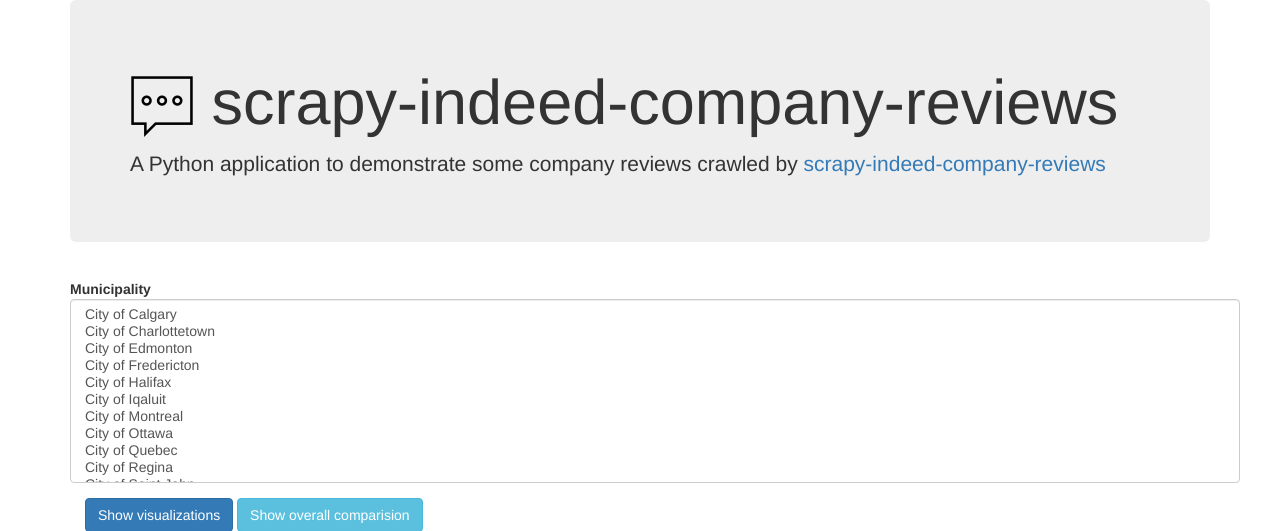
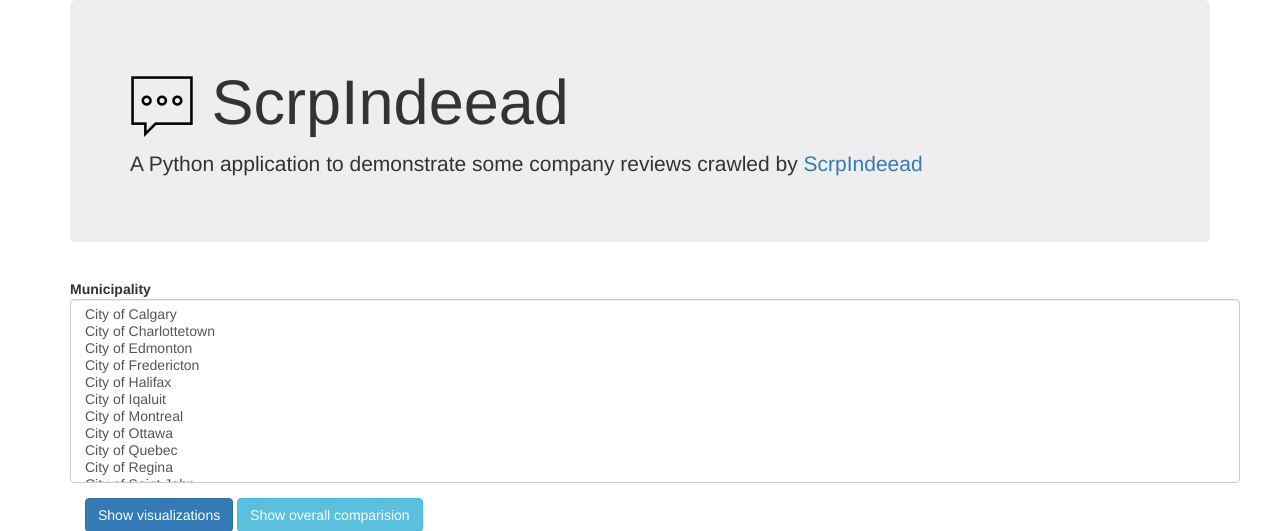
Before and after one commit to Salvelop07/ScrpIndeead, a Flask app: page / in a window 1280 px wide. Shown: the top 531 px of the page. Run offline with Flask 3, Linux system fonts and the light colour scheme; some libraries are stand-ins or nearby versions.

Commit message:
fix:readme

```diff
--- a/templates/index.html
+++ b/templates/index.html
@@ -11,7 +11,7 @@
 {% endblock %}
 
 <!-- title -->
-{% block title %} scrapy-indeed-company-reviews {% endblock %}
+{% block title %} ScrpIndeead {% endblock %}
 
 <!-- content -->
 {% block content %}
@@ -26,13 +26,11 @@
             height="64"
           />
         </span>
-        scrapy-indeed-company-reviews
+        ScrpIndeead
       </h1>
       <p class="lead">
         A Python application to demonstrate some company reviews crawled by
-        <a href="https://github.com/zehengl/scrapy-indeed-company-reviews">
-          scrapy-indeed-company-reviews
-        </a>
+        <a href="https://github.com/Salvelop07/ScrpIndeead"> ScrpIndeead </a>
       </p>
     </div>
     <div class="container">{% include 'municipality_select.html' %}</div>
```
Also changed, not shown: .github/workflows/pcu.yml, README.md.
